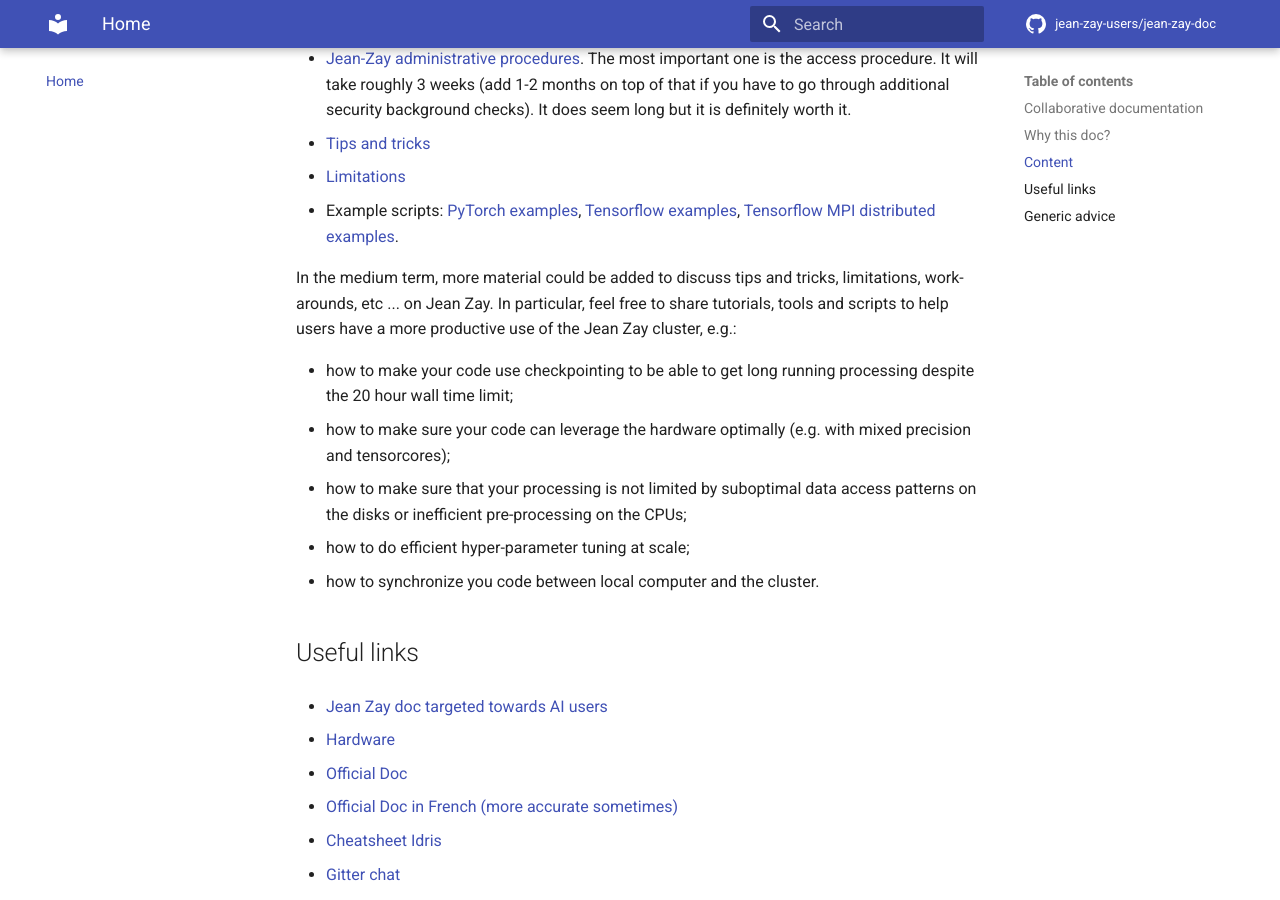
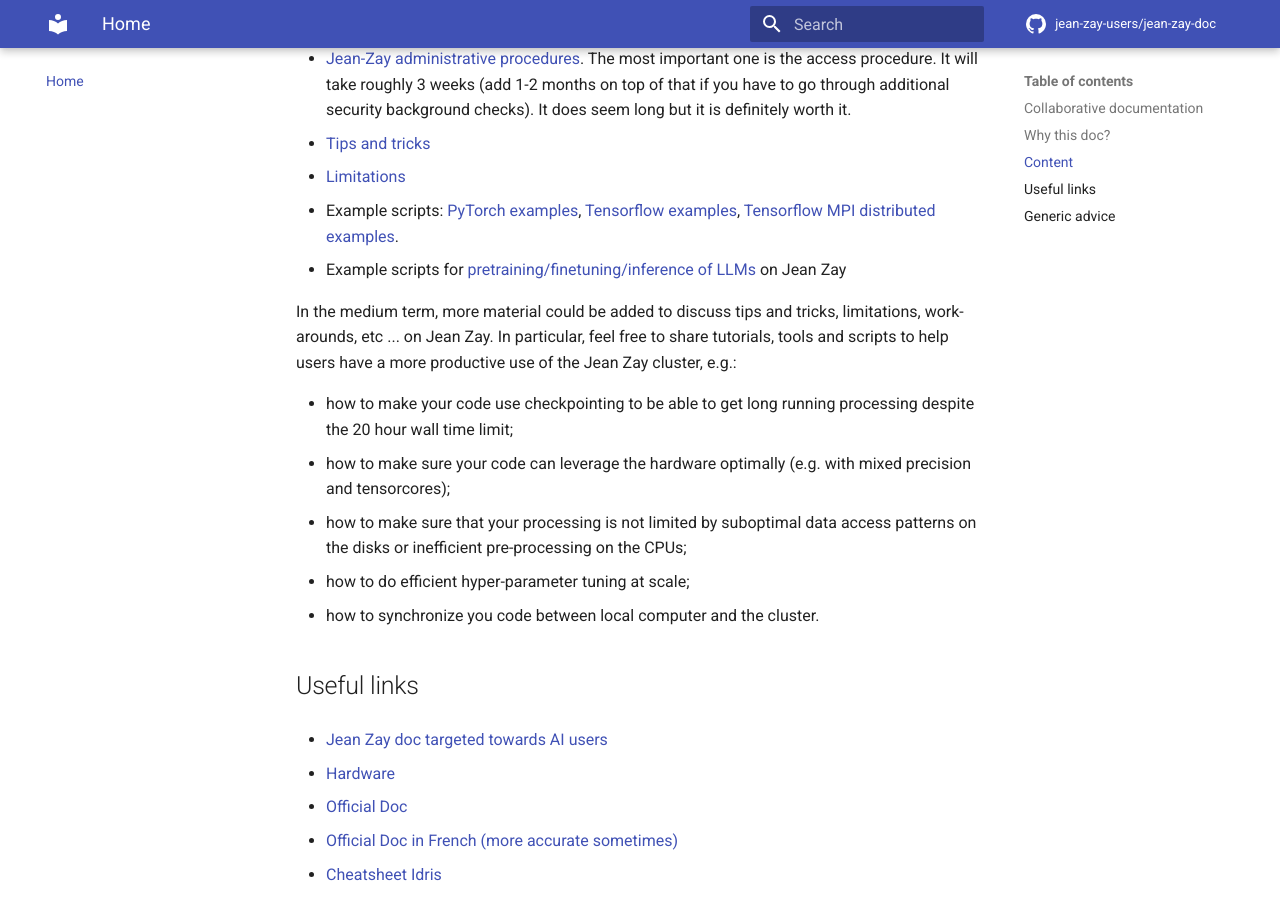
Before and after one commit to jean-zay-users/jean-zay-doc, an MkDocs documentation site: the page built from docs/index.md, in a window 1280 px wide and 900 px high, scrolled down 729 px. Built offline with MkDocs 1.6.1 and Material for MkDocs 9.7.7, drawn with Linux system fonts in a browser that asks for light colours; comment, search, counter and statistics services are not loaded.

Commit message:
example scripts for LLM

```diff
--- a/docs/index.md
+++ b/docs/index.md
@@ -35,6 +35,7 @@
 - [Limitations](./limitations.md)
 - Example scripts: [PyTorch examples](./examples/pytorch), [Tensorflow
   examples](./examples/tf), [Tensorflow MPI distributed examples](.examples/tf_mpi/).
+- Example scripts for [pretraining/finetuning/inference of LLMs](https://gitlab.inria.fr/synalp/plm4all) on Jean Zay
 
 In the medium term, more material could be added to discuss tips and tricks,
 limitations, work-arounds, etc ... on Jean Zay. In particular, feel free to
```
